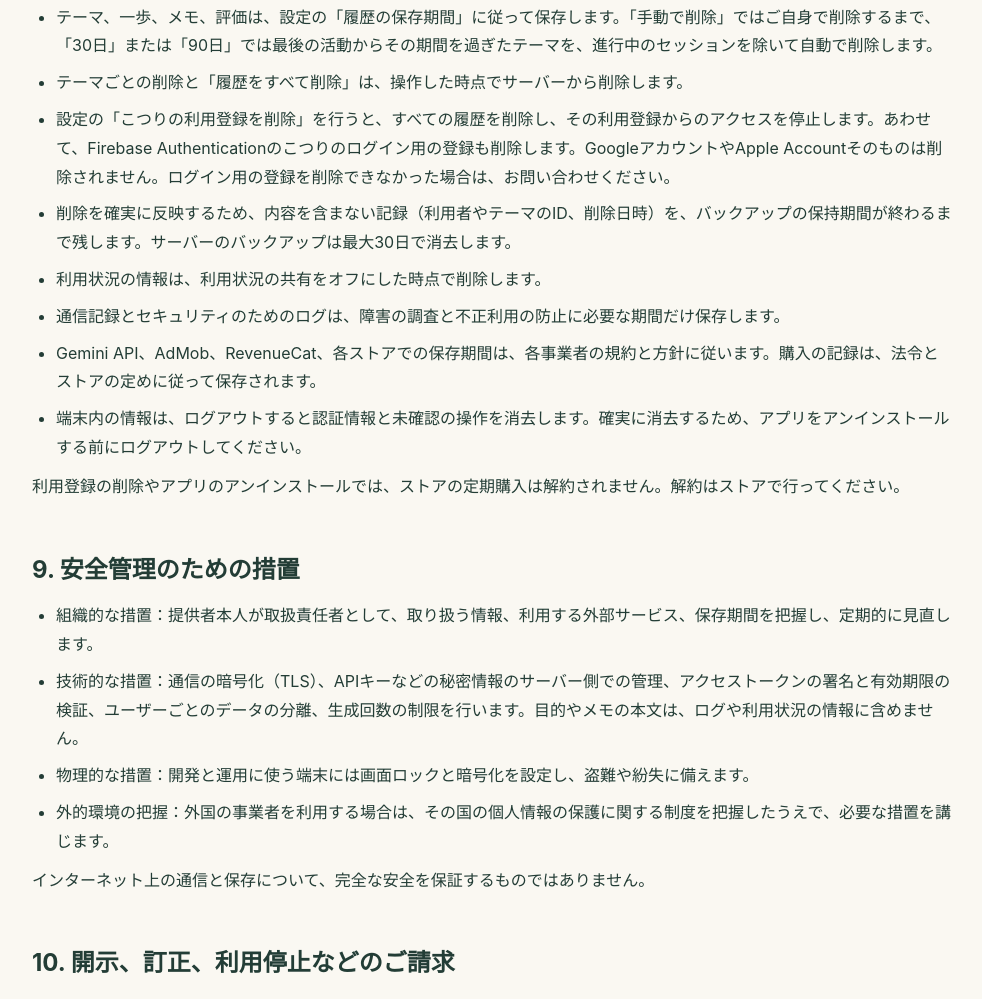
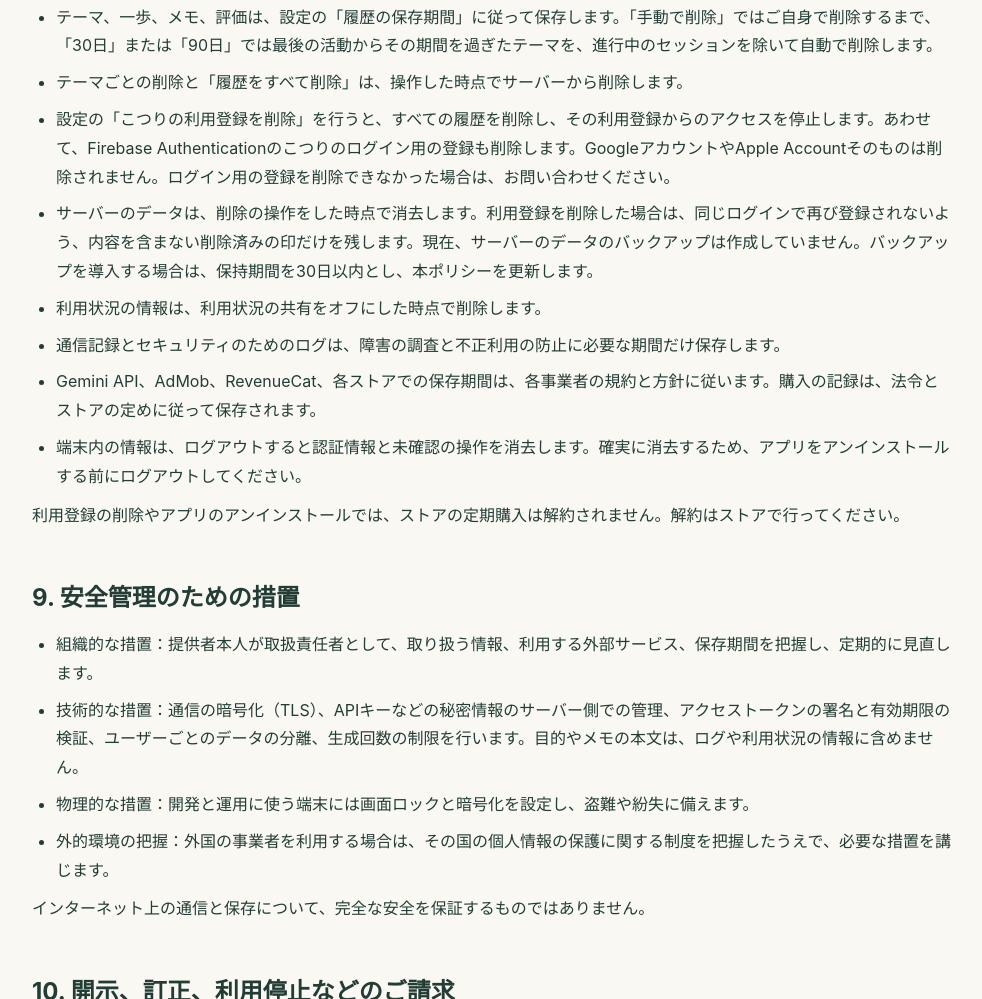
Before and after one commit to tsugutoshi/kotsuri-legal, a plain HTML site: page privacy.html in a window 1280 px wide. Shown: the part 5353-6352 px from the top of the page, without its empty margins (148-1130 px from the left). Drawn offline with Linux system fonts and the light colour scheme.

Commit message:
データの消去とバックアップの記載を実態に合わせる
サーバーをCloud Functions for FirebaseとFirestoreに移すにあたり、
保存期間と削除の記載を見直した。

- 削除済みの記録をバックアップの保持期間まで残すという記載は、実装と
  合っていなかったため削除
- データは削除の操作をした時点で消去し、利用登録の削除後は内容を含まない
  削除済みの印だけを残すことを明記
- 現在はバックアップを作成していないこと、導入時は保持期間を30日以内と
  することを明記

Co-Authored-By: Claude Opus 5.5 <noreply@anthropic.com>

```diff
--- a/privacy.html
+++ b/privacy.html
@@ -240,7 +240,7 @@
           <li>テーマ、一歩、メモ、評価は、設定の「履歴の保存期間」に従って保存します。「手動で削除」ではご自身で削除するまで、「30日」または「90日」では最後の活動からその期間を過ぎたテーマを、進行中のセッションを除いて自動で削除します。</li>
           <li>テーマごとの削除と「履歴をすべて削除」は、操作した時点でサーバーから削除します。</li>
           <li>設定の「こつりの利用登録を削除」を行うと、すべての履歴を削除し、その利用登録からのアクセスを停止します。あわせて、Firebase Authenticationのこつりのログイン用の登録も削除します。GoogleアカウントやApple Accountそのものは削除されません。ログイン用の登録を削除できなかった場合は、お問い合わせください。</li>
-          <li>削除を確実に反映するため、内容を含まない記録（利用者やテーマのID、削除日時）を、バックアップの保持期間が終わるまで残します。サーバーのバックアップは最大30日で消去します。</li>
+          <li>サーバーのデータは、削除の操作をした時点で消去します。利用登録を削除した場合は、同じログインで再び登録されないよう、内容を含まない削除済みの印だけを残します。現在、サーバーのデータのバックアップは作成していません。バックアップを導入する場合は、保持期間を30日以内とし、本ポリシーを更新します。</li>
           <li>利用状況の情報は、利用状況の共有をオフにした時点で削除します。</li>
           <li>通信記録とセキュリティのためのログは、障害の調査と不正利用の防止に必要な期間だけ保存します。</li>
           <li>Gemini API、AdMob、RevenueCat、各ストアでの保存期間は、各事業者の規約と方針に従います。購入の記録は、法令とストアの定めに従って保存されます。</li>
```
